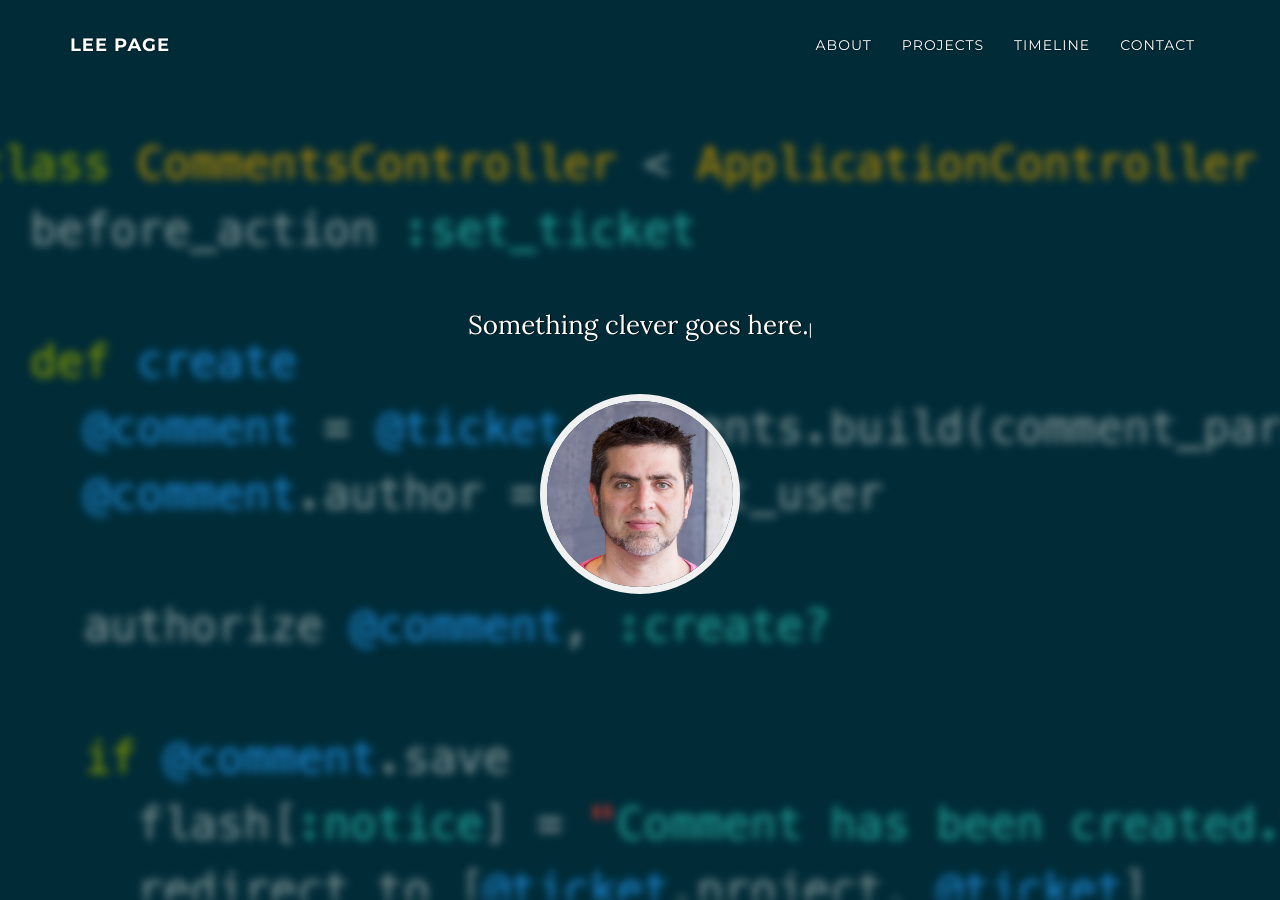
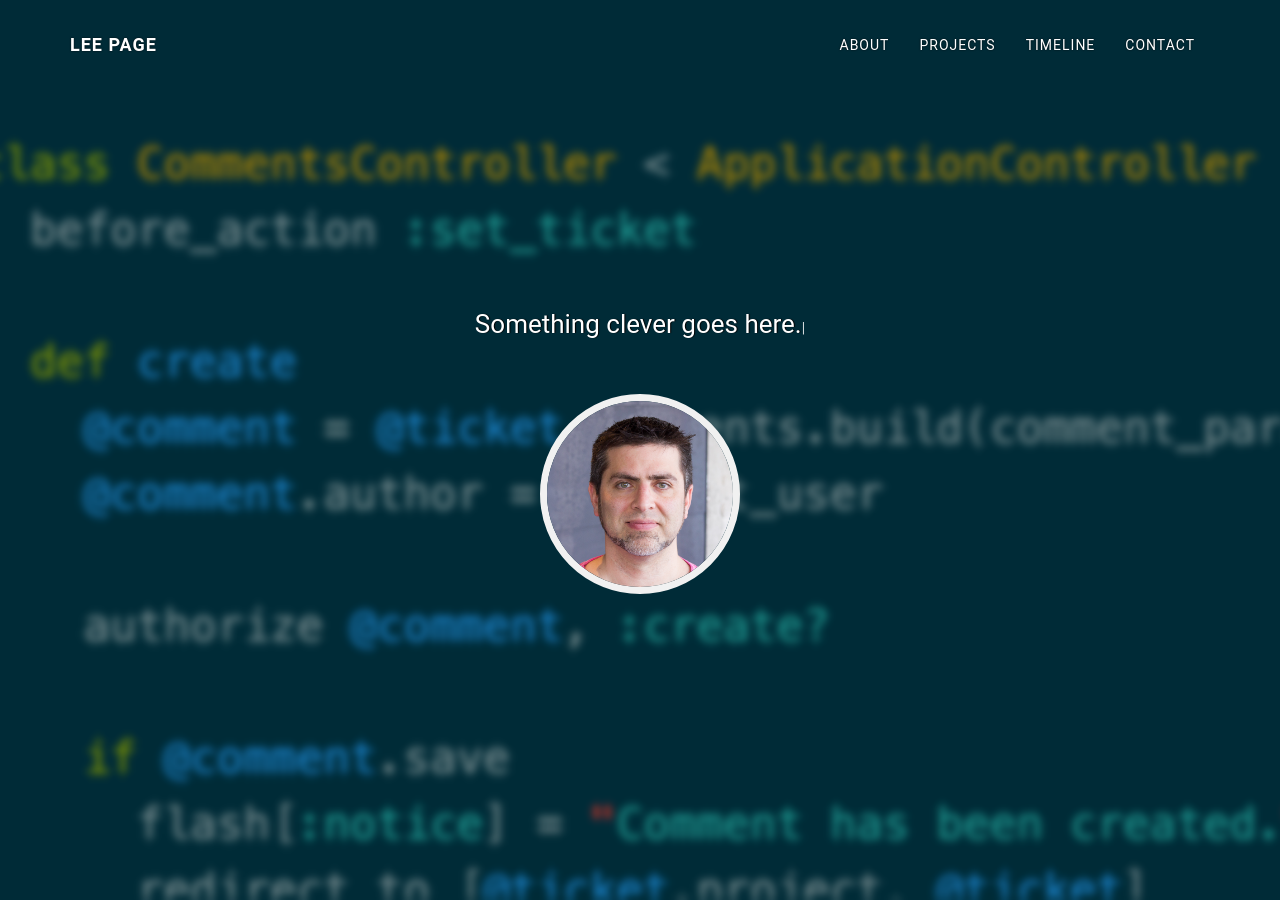
Before and after one commit to hLeePage/hLeePage.github.io, a Jekyll site: the page built from index.html, in a window 1280 px wide and 900 px high. Built offline with Jekyll 4.4.1, drawn with Linux system fonts in a browser that asks for light colours; nearby versions of some CDN libraries; the list of posts is cut into pages by our own code; comment, search, counter and statistics services are not loaded.

Commit message:
Change fonts

```diff
--- a/css/grayscale.scss
+++ b/css/grayscale.scss
@@ -13,7 +13,7 @@
 body {
     width: 100%;
     height: 100%;
-    font-family: "Lora","Helvetica Neue",Helvetica,Arial,sans-serif;
+    font-family: "Roboto","Helvetica Neue",Helvetica,Arial,sans-serif;
     color: $light;
     background-color: $dark;
 }
@@ -31,7 +31,7 @@ h5,
 h6 {
     margin: 0 0 35px;
     text-transform: uppercase;
-    font-family: "Montserrat","Helvetica Neue",Helvetica,Arial,sans-serif;
+    font-family: "Roboto","Helvetica Neue",Helvetica,Arial,sans-serif;
     font-weight: 700;
     letter-spacing: 1px;
 }
@@ -71,7 +71,7 @@ a {
     margin-bottom: 0;
     border-bottom: 1px solid rgba($light, 0.3);
     text-transform: uppercase;
-    font-family: "Montserrat","Helvetica Neue",Helvetica,Arial,sans-serif;
+    font-family: "Roboto","Helvetica Neue",Helvetica,Arial,sans-serif;
     background-color: $navbar-sm-background-color;
 
     /* Fix height limit and scroll for small screen and many items menu */
@@ -260,7 +260,7 @@ a {
 
 .btn {
     border-radius: 0;
-    font-family: Montserrat,"Helvetica Neue",Helvetica,Arial,sans-serif;
+    font-family: Roboto,"Helvetica Neue",Helvetica,Arial,sans-serif;
     font-weight: 400;
     -webkit-transition: all .3s ease-in-out;
     -moz-transition: all .3s ease-in-out;
```
